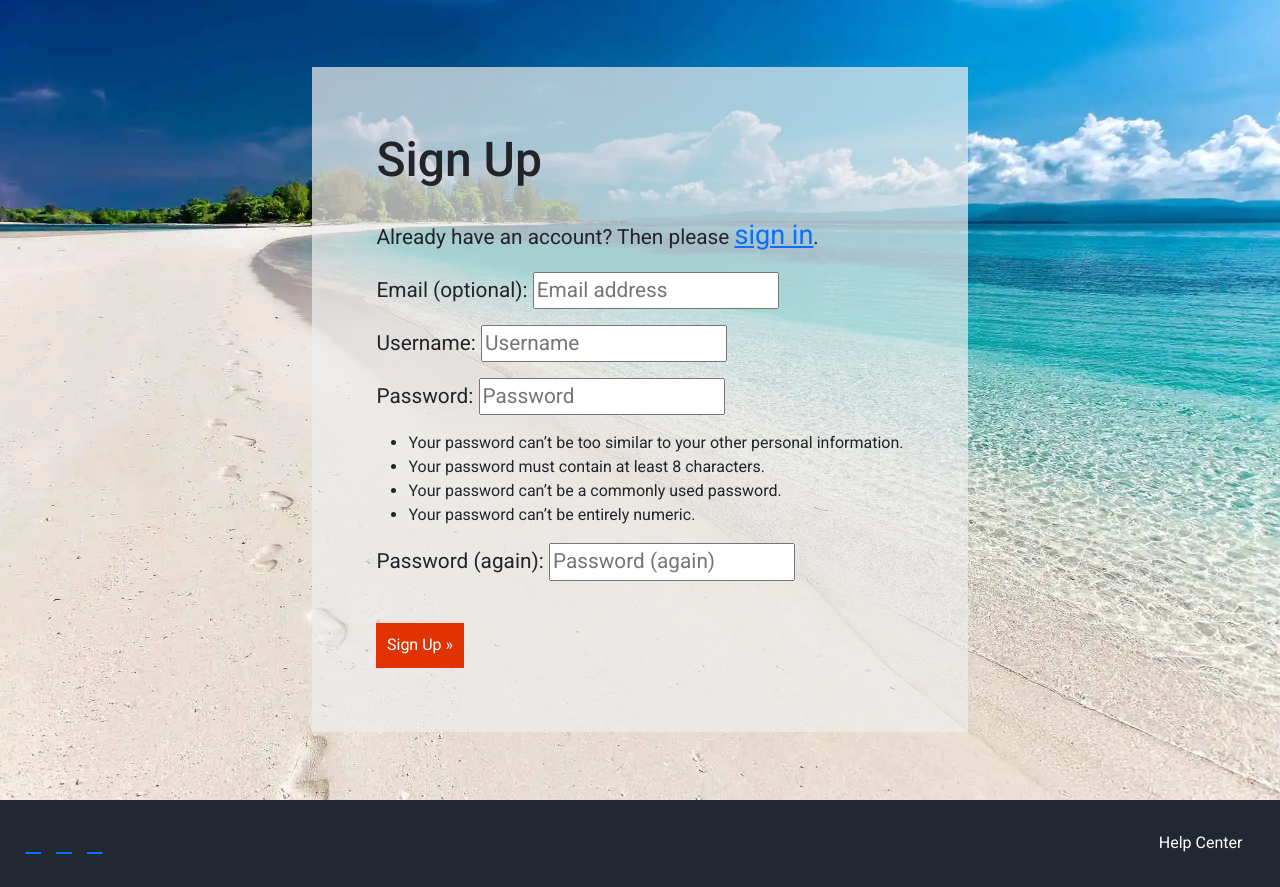
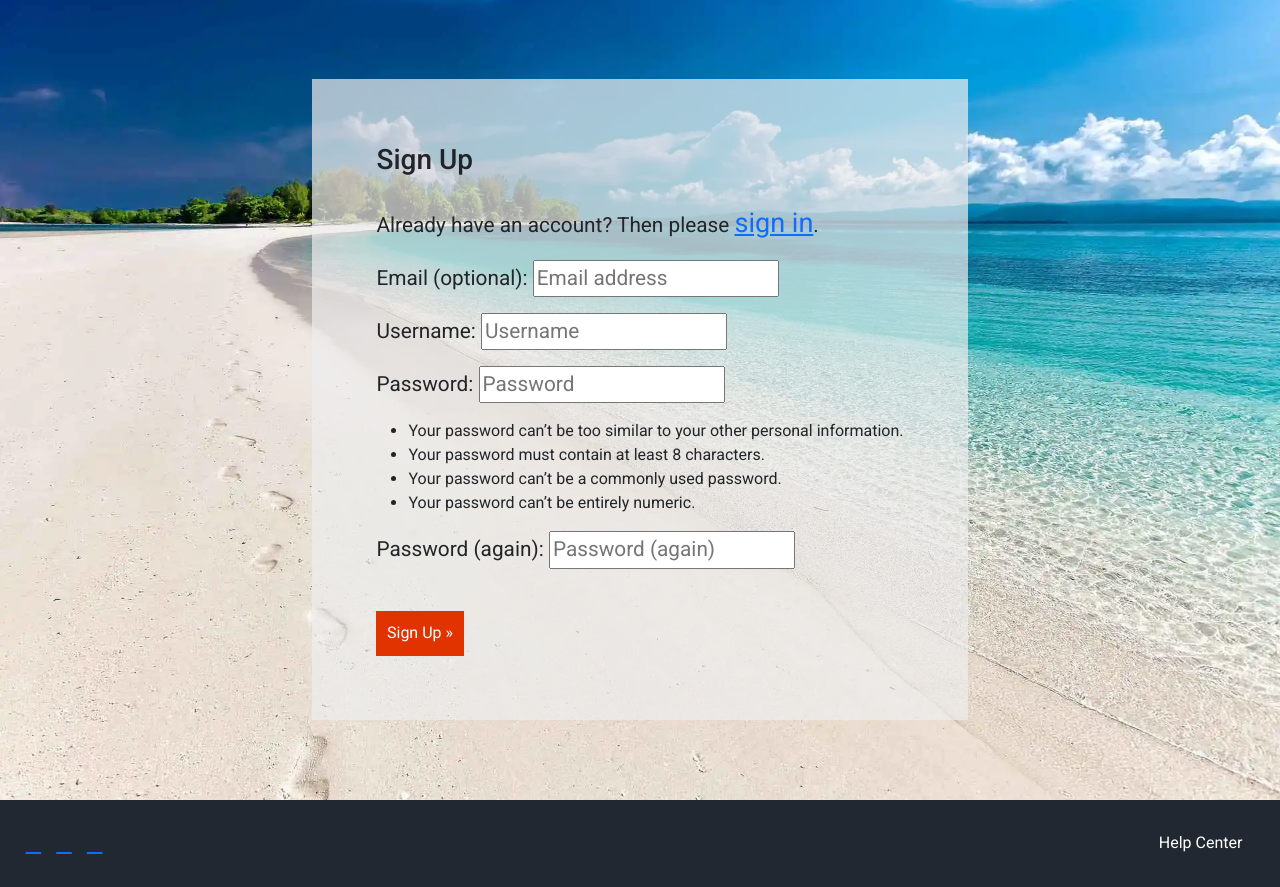
Before and after one commit to Chikayo-k/rate-your-stay, a Django app: page /accounts/signup/ in a window 1280 px wide. Shown: the part 82-969 px from the top of the page. Run offline with Django 4.2, Linux system fonts and the light colour scheme; parts of the project's set-up code (start-up, migrations or seed data) failed here and were passed over.

Commit message:
Fixedhtml tag

```diff
--- a/templates/account/signup.html
+++ b/templates/account/signup.html
@@ -9,7 +9,7 @@
 <div class="signup-background-img">
     <div class="signup-container">
         <div class="signup-background">
-            <h1 class="signup-title">{% trans "Sign Up" %}</h1>
+            <h3 class="signup-title">{% trans "Sign Up" %}</h3>
 
             <p>{% blocktrans %}Already have an account? Then please <a href="{{ login_url }}">sign in</a>.{% endblocktrans %}</p>
 
```
